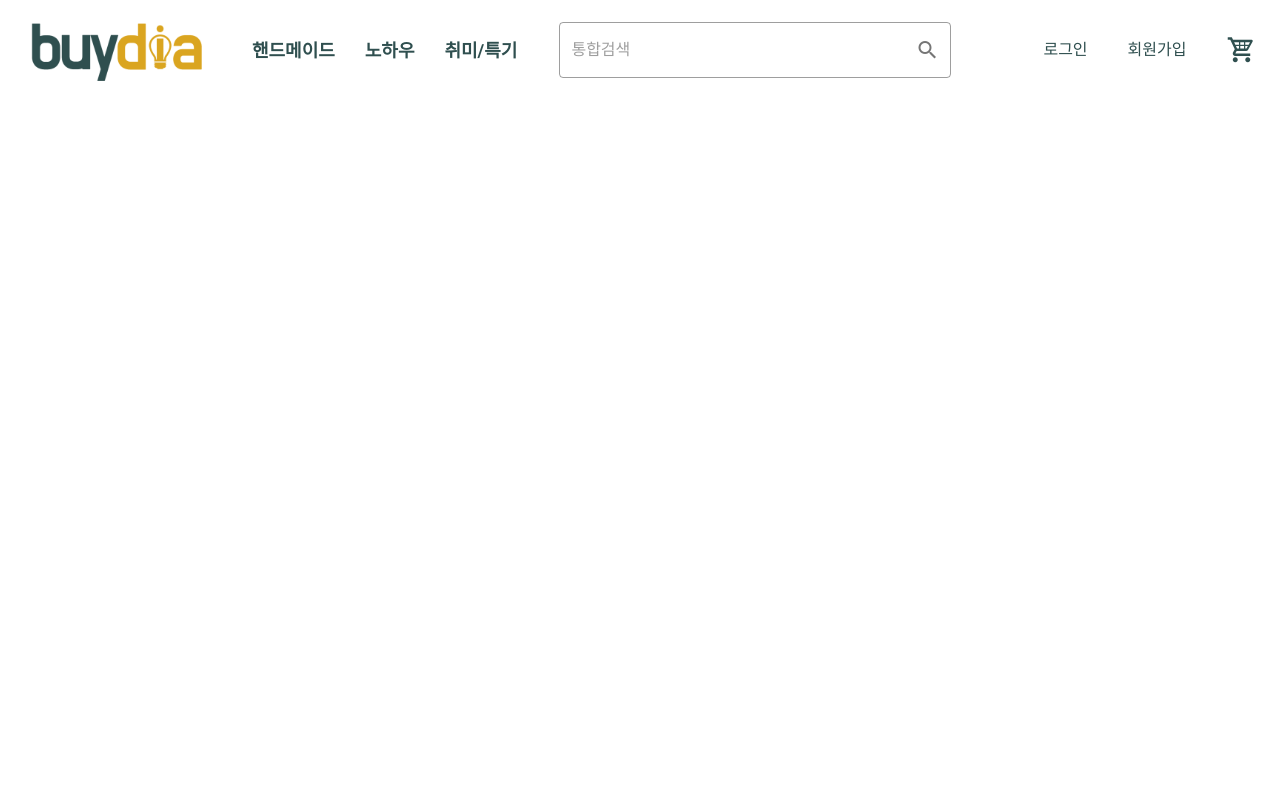
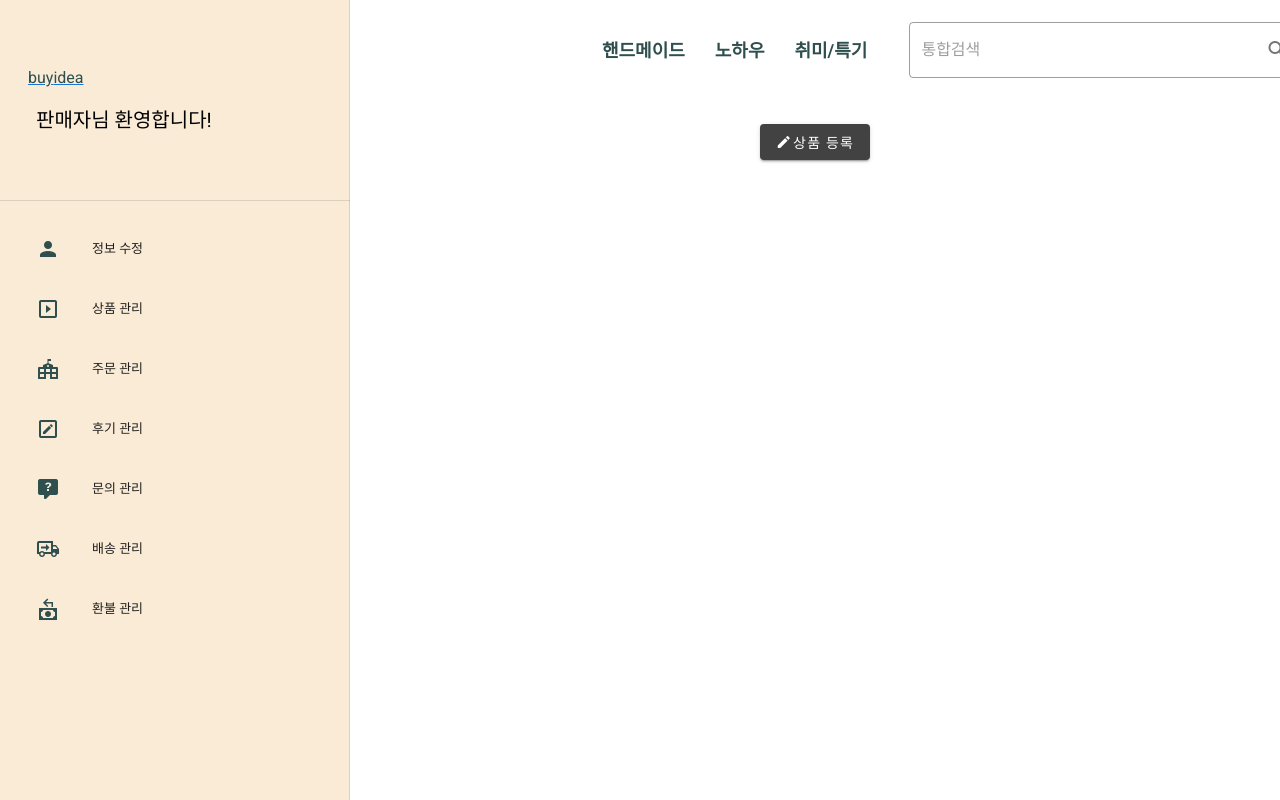
Before and after one commit to EDDI-RobotAcademy/Eddi-T1, a Vue app in the folder vue/frontend/: page /seller-product-view in a window 1280 px wide. Built offline with nearby package versions, Linux system fonts and the light colour scheme.

Commit message:
feat:[김소연] 판매자회원이 로그인 후 마이페이지 클릭시 이동되는 판매자 마이페이지UI 구현중[DIY-SALES-WEB-UI 16]

```diff
--- a/vue/frontend/src/App.vue
+++ b/vue/frontend/src/App.vue
@@ -22,7 +22,10 @@
         </v-col>
         <router-link style="text-decoration: none; color: #2F4F4F; margin-left: 80px; margin-right: 40px; white-space:nowrap;" :to="{ name : 'SignInView'}">로그인</router-link>
         <router-link style="text-decoration: none; color: #2F4F4F; margin-right: 40px; white-space:nowrap;" :to="{ name : 'SignUpChoiceView'}">회원가입</router-link>
-        <v-icon @click="show" size="30" color="#2F4F4F">mdi-cart-variant</v-icon>
+<!--        <v-icon @click="show" size="30" color="#2F4F4F">mdi-cart-variant</v-icon>-->
+        <router-link style="text-decoration: none;" :to="{ name:'SellerProductView' }">
+          <v-icon @click="show" size="30" color="#2F4F4F">mdi-cart-variant</v-icon>
+        </router-link>
       </v-app-bar>
     </v-container>
     <v-main>
--- /dev/null
+++ b/vue/frontend/src/components/myPage/SellerNavi.vue
@@ -0,0 +1,92 @@
+<template>
+  <div>
+    <v-navigation-drawer
+      permanent
+      height="100%"
+      width="350px"
+      app
+      color="#FAEBD7"
+      >
+      <v-list-item style="height: 25%">
+        <v-list-item-content>
+          <v-list-item-title class="mb-5 ml-3">
+            <router-link to="/">
+              <span class="logo" style="color: #2F4F4F">buy</span>
+              <span class="logo" style="color: #2F4F4F">idea</span>
+            </router-link>
+          </v-list-item-title>
+
+          <v-list-item-subtitle
+              class="black--text ml-5"
+              style="font-size: 20px"
+          >
+            판매자님 환영합니다!
+          </v-list-item-subtitle>
+
+        </v-list-item-content>
+      </v-list-item>
+
+      <v-divider></v-divider>
+
+      <v-list dense nav>
+        <v-list-item
+            v-for="item in items"
+            :key="item.title"
+            :to="item.route"
+            link
+            class="mt-5 mb-5 ml-5"
+        >
+          <v-list-item-icon>
+            <v-icon color="#2F4F4F">{{ item.icon }}</v-icon>
+          </v-list-item-icon>
+
+          <v-list-item-content style="height: 100%">
+            <v-list-item-title class="#2F4F4F--text">{{
+                item.title
+              }}</v-list-item-title>
+          </v-list-item-content>
+        </v-list-item>
+      </v-list>
+
+    </v-navigation-drawer>
+  </div>
+</template>
+
+<script>
+export default {
+  name: "SellerNavi",
+  data() {
+    return {
+      items: [
+        {title: "정보 수정", icon: "mdi-account", route: "/"},
+        {
+          title: "상품 관리",
+          icon: "mdi-play-box-outline",
+          route: "/",
+        },
+        {title: "주문 관리", icon: "mdi-town-hall", route: "/"},
+        {
+          title: "후기 관리",
+          icon: "mdi-pencil-box-outline",
+          route: "/",
+        },
+        {
+          title: "문의 관리",
+          icon: "mdi-comment-question",
+          route: "/",
+        },
+        {
+          title: "배송 관리",
+          icon: "mdi-truck-delivery-outline",
+          route: "/",
+        },
+        {title: "환불 관리", icon: "mdi-cash-refund", route: "/"},
+      ],
+    };
+  }
+}
+</script>
+
+<style scoped>
+
+</style>
--- /dev/null
+++ b/vue/frontend/src/components/myPage/SellerProductView.vue
@@ -0,0 +1,26 @@
+<template>
+  <v-container>
+
+    <seller-navi/>
+
+    <v-row justify="center">
+      <router-link style="text-decoration: none;" :to="{ name:'ProductRegisterView' }">
+        <v-btn class="grey darken-3" dark>
+          <v-icon small>mdi-pencil</v-icon> 상품 등록</v-btn>
+      </router-link>
+    </v-row>
+
+  </v-container>
+</template>
+
+<script>
+import SellerNavi from "@/components/myPage/SellerNavi";
+export default {
+  name: "SellerProductView",
+  components: {SellerNavi}
+}
+</script>
+
+<style scoped>
+
+</style>
--- a/vue/frontend/src/router/index.js
+++ b/vue/frontend/src/router/index.js
@@ -5,6 +5,8 @@ import SignUpChoiceView from "@/views/account/SignUpChoiceView";
 import SellerSignUpView from "@/views/account/SellerSignUpView";
 import SignInView from "@/views/account/SignInView";
 import BuyerSignUpView from "@/views/account/BuyerSignUpView";
+import ProductRegisterView from "@/views/product/ProductRegisterView";
+import SellerProductView from "@/components/myPage/SellerProductView";
 
 Vue.use(VueRouter)
 
@@ -41,7 +43,17 @@ const routes = [
     path: '/sign-in',
     name: 'SignInView',
     component: SignInView
-  }
+  },
+  {
+    path: '/seller-product-view',
+    name: 'SellerProductView',
+    component: SellerProductView
+  },
+  {
+    path: '/product-register',
+    name: 'ProductRegisterView',
+    component: ProductRegisterView
+  },
 ]
 
 const router = new VueRouter({
```
